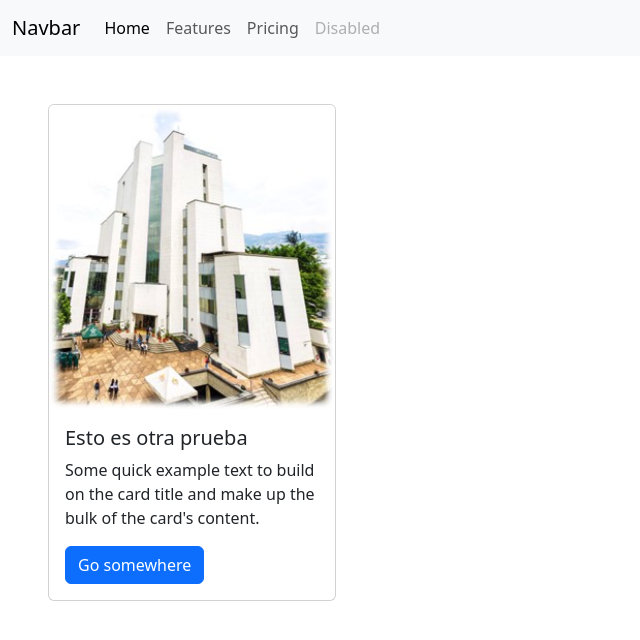
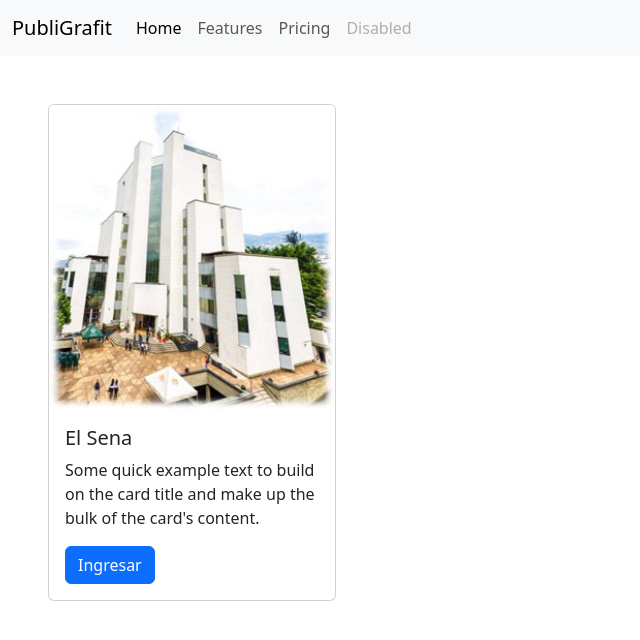
Before and after one commit to daniels99ecg/CursoNodejs, a website: page static/index.html in a window 1280 px wide. Shown: the whole page, without its empty margins (0-640 px from the left). Drawn offline with nearby package versions, Linux system fonts and the light colour scheme.

Commit message:
otra prueba mas

```diff
--- a/static/index.html
+++ b/static/index.html
@@ -7,14 +7,14 @@
     <link href="https://cdn.jsdelivr.net/npm/bootstrap@5.3.0-alpha3/dist/css/bootstrap.min.css" rel="stylesheet" integrity="sha384-KK94CHFLLe+nY2dmCWGMq91rCGa5gtU4mk92HdvYe+M/SXH301p5ILy+dN9+nJOZ" crossorigin="anonymous">
     <script src="https://cdn.jsdelivr.net/npm/bootstrap@5.3.0-alpha3/dist/js/bootstrap.bundle.min.js" integrity="sha384-ENjdO4Dr2bkBIFxQpeoTz1HIcje39Wm4jDKdf19U8gI4ddQ3GYNS7NTKfAdVQSZe" crossorigin="anonymous"></script>
 
-    <title>Document</title>
+    <title>Primeras pruebas</title>
 </head>
 <body>
 
 
     <nav class="navbar  navbar-expand-lg bg-body-tertiary">
         <div class="container-fluid">
-          <a class="navbar-brand" href="#">Navbar</a>
+          <a class="navbar-brand" href="#">PubliGrafit</a>
           <button class="navbar-toggler" type="button" data-bs-toggle="collapse" data-bs-target="#navbarNav" aria-controls="navbarNav" aria-expanded="false" aria-label="Toggle navigation">
             <span class="navbar-toggler-icon"></span>
           </button>
@@ -41,9 +41,9 @@
       <div class="card m-5" style="width: 18rem;">
         <img src="../img/imagenes.jpg" class="card-img-top" alt="...">
         <div class="card-body">
-          <h5 class="card-title">Esto es otra prueba</h5>
+          <h5 class="card-title">El Sena</h5>
           <p class="card-text">Some quick example text to build on the card title and make up the bulk of the card's content.</p>
-          <a href="#" class="btn btn-primary">Go somewhere</a>
+          <a href="#" class="btn btn-primary">Ingresar</a>
         </div>
       </div>
 
```
